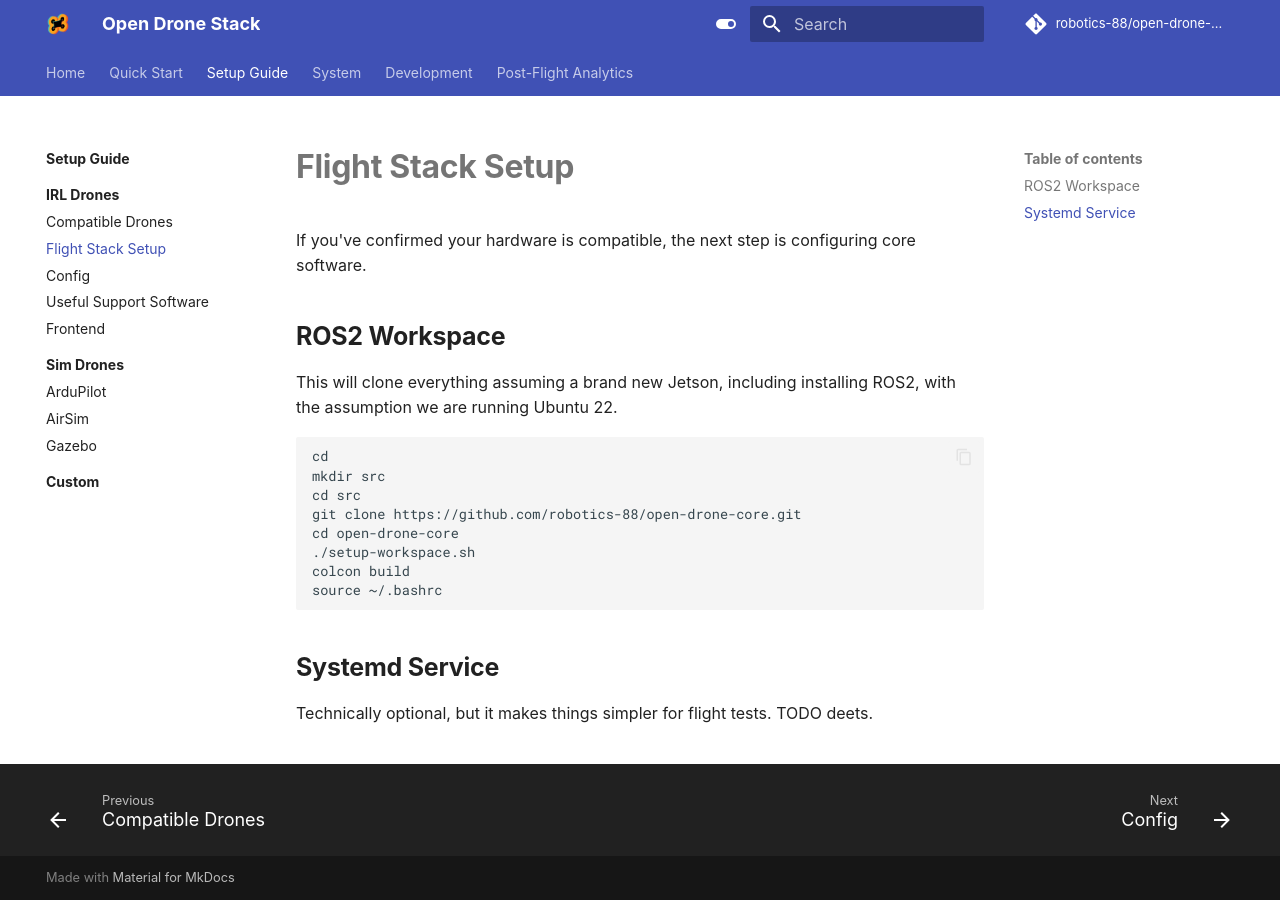
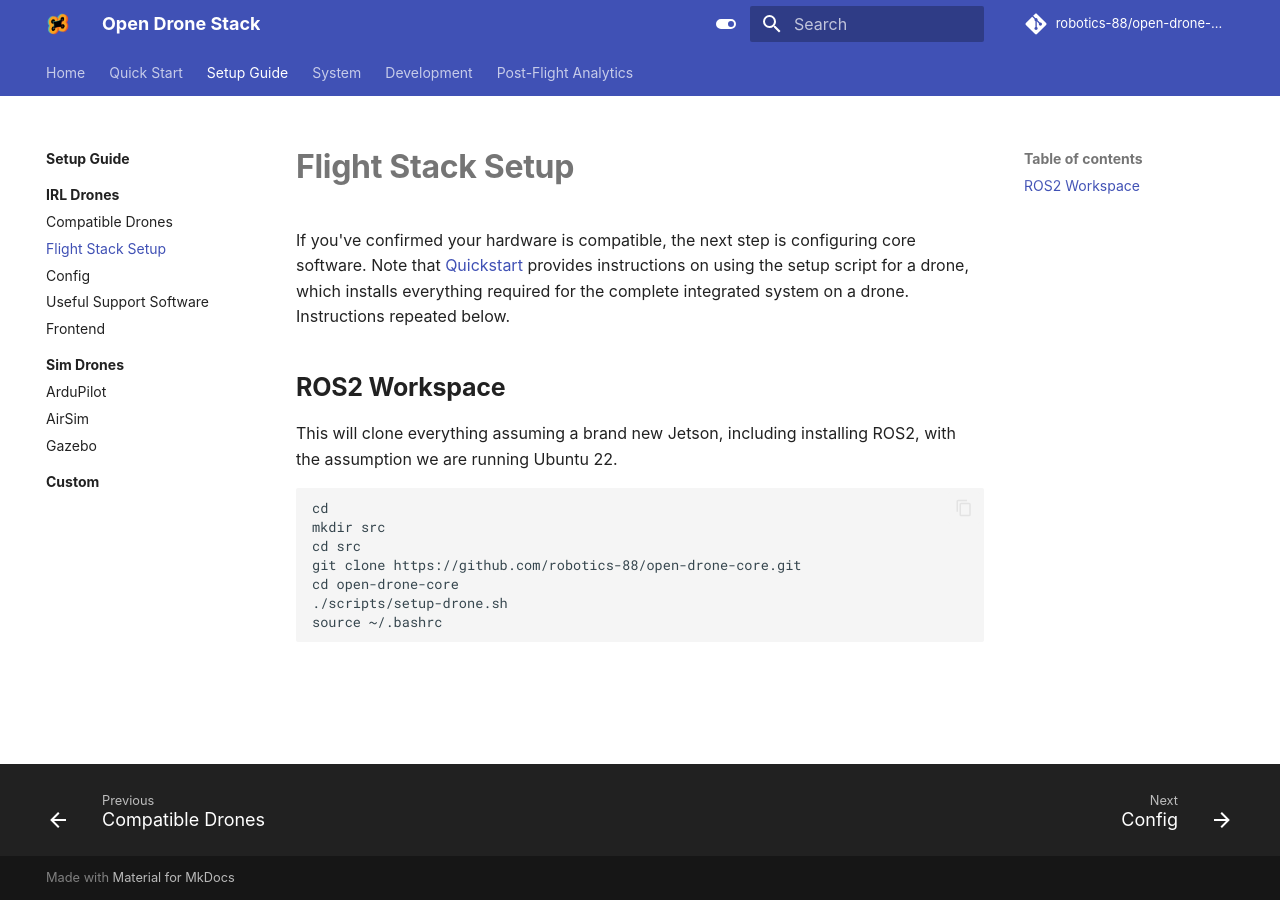
Before and after one commit to robotics-88/open-drone-docs, an MkDocs documentation site: the page built from docs/setup/drones/flightstack.md, in a window 1280 px wide. Built offline with MkDocs 1.6.1 and Material for MkDocs 9.7.7, drawn with Linux system fonts in a browser that asks for light colours; some web fonts are replaced; comment, search, counter and statistics services are not loaded.

Commit message:
Fixed scripts command line instruction for new location, updated quickstart to include IRL drone instructions

````diff
--- a/docs/setup/drones/flightstack.md
+++ b/docs/setup/drones/flightstack.md
@@ -1,6 +1,6 @@
 # Flight Stack Setup
 
-If you've confirmed your hardware is compatible, the next step is configuring core software.
+If you've confirmed your hardware is compatible, the next step is configuring core software. Note that [Quickstart](../../quickstart.md) provides instructions on using the setup script for a drone, which installs everything required for the complete integrated system on a drone. Instructions repeated below.
 
 ## ROS2 Workspace
 This will clone everything assuming a brand new Jetson, including installing ROS2, with the assumption we are running Ubuntu 22.
@@ -10,11 +10,6 @@ mkdir src
 cd src
 git clone https://github.com/robotics-88/open-drone-core.git
 cd open-drone-core
-./setup-workspace.sh
-colcon build
+./scripts/setup-drone.sh
 source ~/.bashrc
 ```
-
-## Systemd Service
-
-Technically optional, but it makes things simpler for flight tests. TODO deets.
````
Also changed, not shown: docs/quickstart.md (+16 -3 lines).
